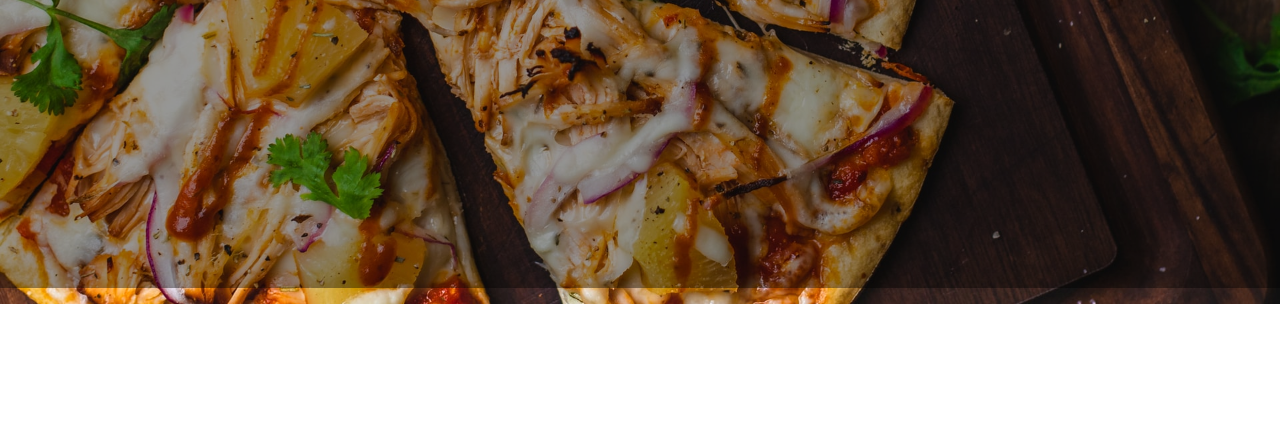
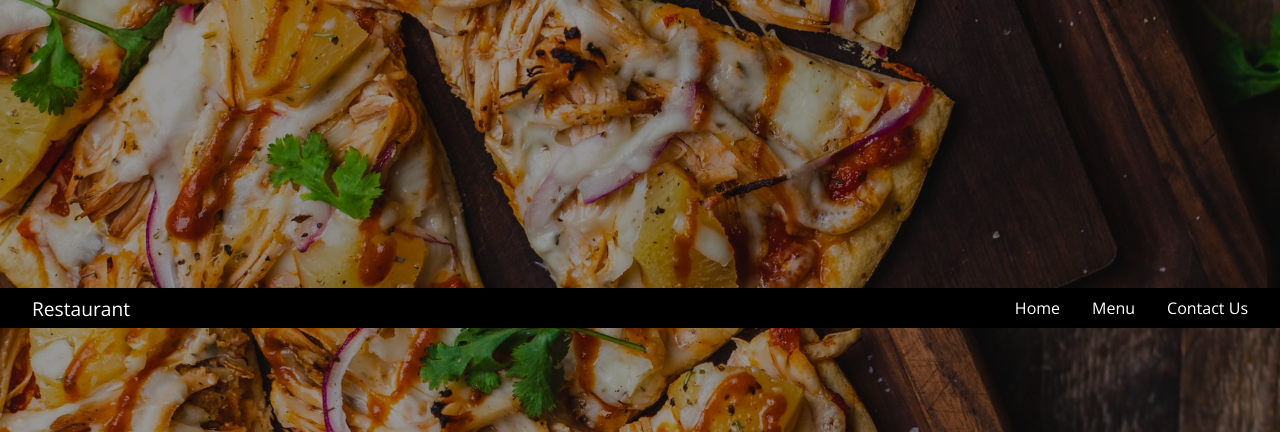
Before and after one commit to AleksandrukZakhar/Restaurant-Page, a website built with webpack: page src/index.html in a window 1280 px wide. Shown: the part 520-952 px from the top of the page. Before the commit the page ends 824 px from the top, so only its background shows below. Built offline with nearby package versions, Linux system fonts and the light colour scheme.

Commit message:
Add home page in js

```diff
--- a/src/index.js
+++ b/src/index.js
@@ -1 +1,61 @@
-console.log("LOL");
+import "./styles.scss";
+import Background from "./assets/background.jpg";
+
+const Header = () => {
+  const header = document.createElement("header");
+
+  const p = document.createElement("p");
+  p.textContent = "Restaurant";
+  p.classList.add("logo");
+  header.appendChild(p);
+
+  const div = document.createElement("div");
+  div.classList.add("link-container");
+  header.appendChild(div);
+
+  const links = ["Home", "Menu", "Contact Us"];
+
+  for (let i = 0; i < 3; i++) {
+    const pl = document.createElement("p");
+
+    const a = document.createElement("a");
+    a.textContent = links[i];
+
+    pl.appendChild(a);
+
+    div.appendChild(pl);
+  }
+
+  return header;
+};
+
+const Home = () => {
+  const main = document.createElement("main");
+
+  const img = new Image();
+  img.src = Background;
+  img.alt = "background";
+  main.appendChild(img);
+
+  const div = document.createElement("div");
+  div.classList.add("container");
+  main.appendChild(div);
+
+  const h1 = document.createElement("h1");
+  h1.textContent = "Restaurant";
+  h1.classList.add("title");
+  div.appendChild(h1);
+
+  const p = document.createElement("p");
+  p.textContent = "This is awesome restaurant";
+  div.appendChild(p);
+
+  const button = document.createElement("button");
+  button.textContent = "Order Now";
+  div.appendChild(button);
+
+  return main;
+};
+
+document.body.appendChild(Header());
+document.body.appendChild(Home());
```
Also changed, not shown: dist/index.bundle.js (added), dist/index.html, dist/runtime.bundle.js (added).
